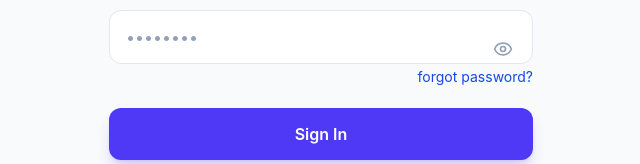
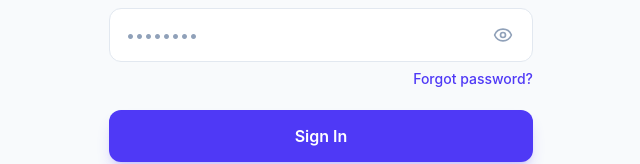
Before and after one commit to sachindataninja123/Note_down, a React (Vite) app in the folder frontend/: page /login in a window 1280 px wide. Shown: the part 438-602 px from the top of the page, without its empty margins (319-959 px from the left). Built offline with nearby package versions, Linux system fonts and the light colour scheme; no server answers.

Commit message:
ui fix in login page

```diff
--- a/frontend/src/pages/Login.jsx
+++ b/frontend/src/pages/Login.jsx
@@ -12,7 +12,6 @@ import {
 } from "lucide-react";
 import toast from "react-hot-toast";
 import { useSearchParams } from "react-router-dom";
-
 
 export default function Login() {
   const [searchParams] = useSearchParams();
@@ -117,6 +116,7 @@ export default function Login() {
                 Password
               </label>
 
+              {/* Input container */}
               <div className="relative">
                 <input
                   type={showPassword ? "text" : "password"}
@@ -128,15 +128,6 @@ export default function Login() {
                   required
                   className="w-full bg-white text-slate-900 placeholder-slate-400 px-4 py-3.5 pr-12 rounded-xl outline-none border border-slate-200 focus:border-indigo-500 focus:ring-4 focus:ring-indigo-500/10 transition"
                 />
-
-                <div className="text-right ">
-                  <Link
-                    to="/forgot-password"
-                    className="text-blue-700 text-sm mt-1 cursor-pointer hover:underline duration-200 transition-all"
-                  >
-                    forgot password?
-                  </Link>
-                </div>
 
                 <button
                   type="button"
@@ -151,8 +142,17 @@ export default function Login() {
                   )}
                 </button>
               </div>
+
+              {/* Forgot password link below the input */}
+              <div className="text-right mt-1">
+                <Link
+                  to="/forgot-password"
+                  className="text-sm font-medium text-indigo-600 hover:text-indigo-700 hover:underline transition-colors"
+                >
+                  Forgot password?
+                </Link>
+              </div>
             </div>
-
             {/* Submit */}
             <button
               type="submit"
```
